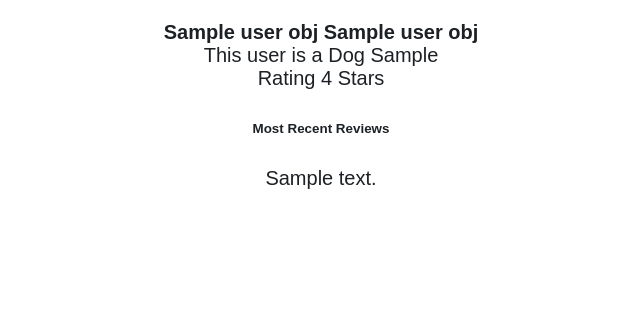
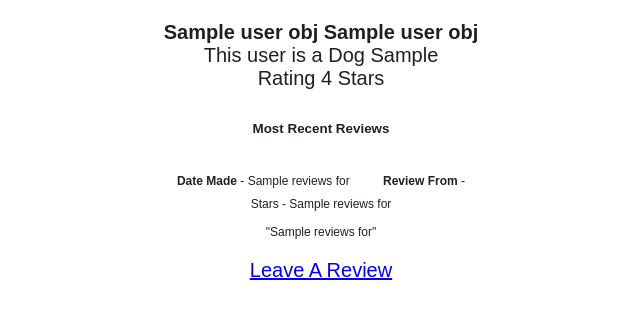
Before and after one commit to Willco9455/dogWalker, a Flask app: template templates/profile.html in a window 1280 px wide. Shown: the part 164-483 px from the top of the page, without its empty margins (319-959 px from the left). Run offline with Flask 2, Linux system fonts and the light colour scheme; the template is opened without the code that fills it: most values are stand-ins (such as "Sample title", 1, 10 or a date in 2020).

Commit message:
this commit and the one bellow not added to word yet

```diff
--- a/templates/profile.html
+++ b/templates/profile.html
@@ -14,6 +14,19 @@
         This user is a Dog {{ (userObj.accType).capitalize() }} <br>
         Rating {{ userObj.starRating }} Stars
     </p>
-    <h6>Most Recent Reviews</h6>
-    <p>{{ userObj.getReviewsFor() }}</p>
+    <p>
+        <h6>Most Recent Reviews</h6>
+        {% for i in userObj.getReviewsFor() %}
+            <div class="review">
+                <span style="font-size: 12px;">
+                    <span class="name">Date Made</span> -  {{ i[2] }}<span style="padding-left: 30px;"></span>
+                    <span class="name">Review From </span> - {{ user(i[0]).fName }} {{ user(i[0]).lName }} <br>
+                    <span class="">Stars - {{ i[3] }} </span>
+                    <p class="reviewText">"{{ i[4] }}"</p>
+                </span>
+            </div>
+
+        {% endfor %}
+    </p>
+    <a href="/leaveReview/{{ userObj.usrId }}">Leave A Review</a>
 </body>
```
